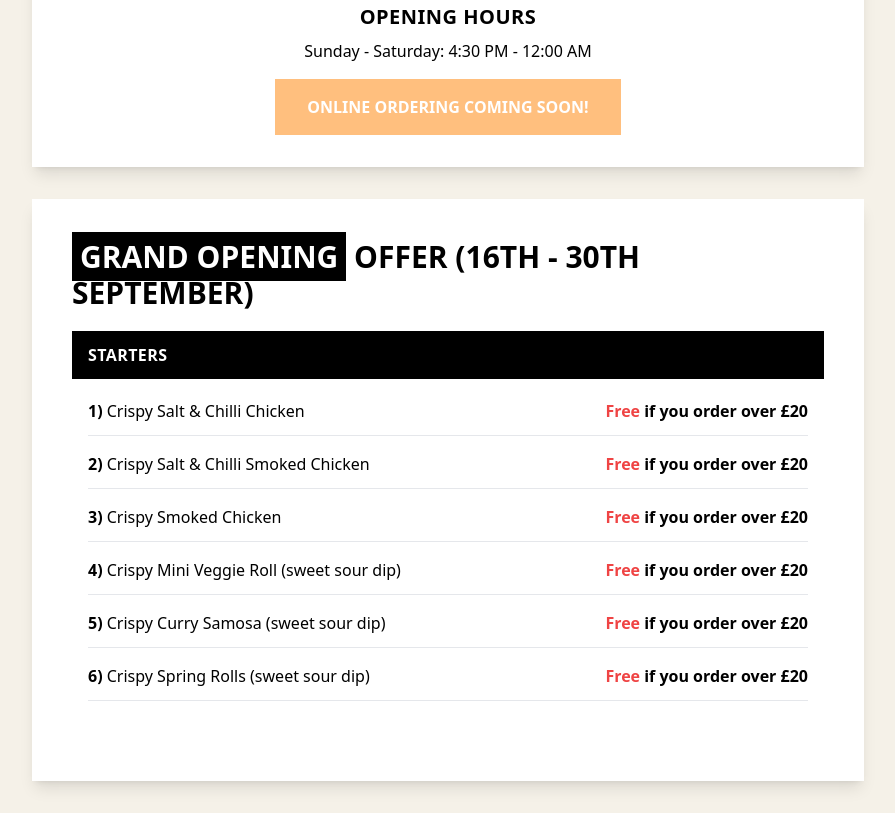
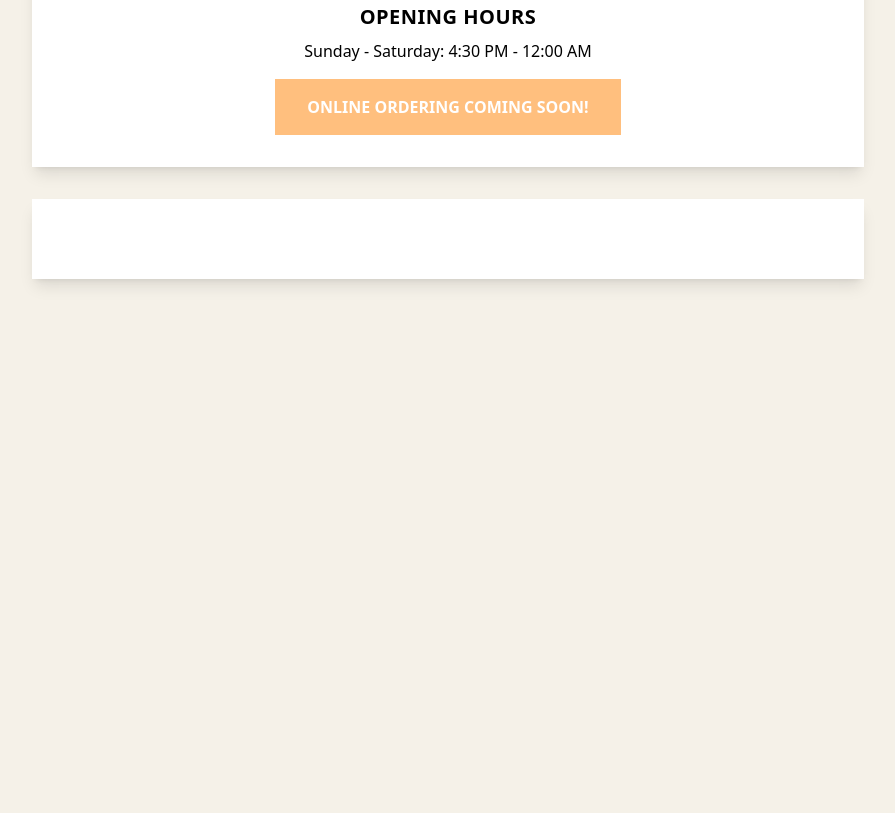
Before and after one commit to goofygopher/asia-palace-placeholder, a plain HTML site: page index.html in a window 1280 px wide. Shown: the part 299-1112 px from the top of the page, without its empty margins (192-1087 px from the left). After the commit the page ends 800 px from the top, so only its background shows below. Drawn offline with nearby package versions, Linux system fonts and the light colour scheme.

Commit message:
Remove grand opening offer

```diff
--- a/index.html
+++ b/index.html
@@ -100,66 +100,6 @@
             </p>
         </header>
         <main aria-labelledby="grand-opening-heading" class="mt-4 bg-white p-4 text-black shadow-lg sm:mt-8 sm:p-10">
-            <div class="mb-5 flex flex-col items-start gap-3 sm:flex-row sm:items-center sm:gap-4">
-                <h2 id="grand-opening-heading" class="text-2xl font-black uppercase sm:text-3xl">
-                    <span class="bg-black px-2 py-1 text-white">Grand Opening</span> Offer (16th - 30th September)
-                </h2>
-            </div>
-            <section class="mb-10" aria-labelledby="starters-heading">
-                <div class="mb-5 bg-black px-4 py-3 text-white">
-                    <h3 id="starters-heading" class="font-bold uppercase tracking-wide">
-                        Starters
-                    </h3>
-                </div>
-                <ul class="space-y-4 px-4">
-                    <li
-                        class="flex flex-col gap-1 border-b border-gray-200 pb-3 sm:flex-row sm:justify-between sm:gap-4">
-                        <span><strong>1)</strong> Crispy Salt & Chilli Chicken</span>
-                        <span class="font-bold inline-block">
-                            <span class="text-red-500">Free</span> if you order over £20
-                        </span>
-                    </li>
-                    <li
-                        class="flex flex-col gap-1 border-b border-gray-200 pb-3 sm:flex-row sm:justify-between sm:gap-4">
-                        <span><strong>2)</strong> Crispy Salt & Chilli Smoked Chicken</span>
-                        <span class="font-bold inline-block">
-                            <span class="text-red-500">Free</span> if you order over £20
-                        </span>
-                    </li>
-                    <li
-                        class="flex flex-col gap-1 border-b border-gray-200 pb-3 sm:flex-row sm:justify-between sm:gap-4">
-                        <span><strong>3)</strong> Crispy Smoked Chicken</span>
-                        <span class="font-bold inline-block">
-                            <span class="text-red-500">Free</span> if you order over £20
-                        </span>
-                    </li>
-                    <li
-                        class="flex flex-col gap-1 border-b border-gray-200 pb-3 sm:flex-row sm:justify-between sm:gap-4">
-                        <span><strong>4)</strong> Crispy Mini Veggie Roll <span class="text-black">(sweet sour
-                                dip)</span></span>
-                        <span class="font-bold inline-block">
-                            <span class="text-red-500">Free</span> if you order over £20
-                        </span>
-                    </li>
-                    <li
-                        class="flex flex-col gap-1 border-b border-gray-200 pb-3 sm:flex-row sm:justify-between sm:gap-4">
-                        <span><strong>5)</strong> Crispy Curry Samosa <span class="text-black">(sweet sour
-                                dip)</span></span>
-                        <span class="font-bold inline-block">
-                            <span class="text-red-500">Free</span> if you order over £20
-                        </span>
-                    </li>
-                    <li
-                        class="flex flex-col gap-1 border-b border-gray-200 pb-3 sm:flex-row sm:justify-between sm:gap-4">
-                        <span><strong>6)</strong> Crispy Spring Rolls <span class="text-black">(sweet sour
-                                dip)</span></span>
-                        <span class="font-bold inline-block">
-                            <span class="text-red-500">Free</span> if you order over £20
-                        </span>
-                    </li>
-
-                </ul>
-            </section>
         </main>
     </div>
 </body>
```
